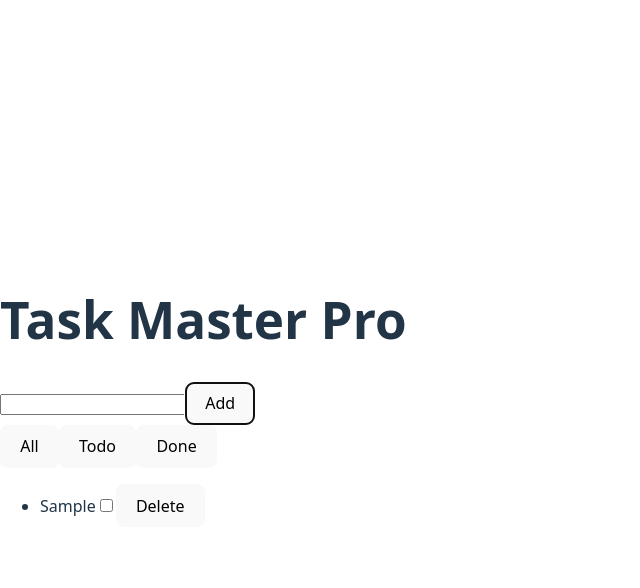
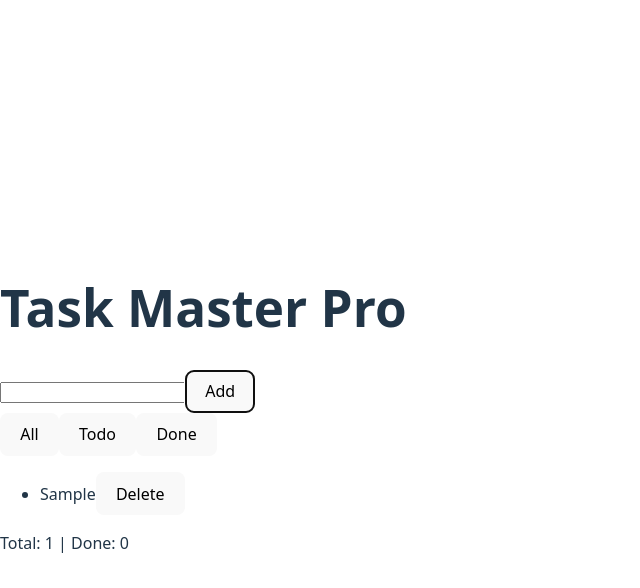
Before and after one commit to 01Keven/lumina-os, a React (Vite) app: page / in a window 1280 px wide. Both pictures are taken after typing "Sample" into the empty fields and a click on the button "Add". Shown: the top 588 px of the page, without its empty margins (0-640 px from the left). Built offline with nearby package versions, Linux system fonts and the light colour scheme.

Commit message:
add TaskStats component and update App and TaskItem for task statistics display

```diff
--- a/src/App.jsx
+++ b/src/App.jsx
@@ -10,9 +10,13 @@
 import { useState, useEffect } from "react";
 import { TaskInput } from "./components/TaskInput";
 import { TaskItem } from "./components/TaskItem";
+import { TaskStats } from "./components/TaskStats";
+
+function App() {
 
 
-function App() {
+
+    const [filter, setFilter] = useState(['all'])
 
     // Array para armazenamento das tasks
     const [tasks, setTasks] = useState(() => {
@@ -45,7 +49,9 @@ function App() {
         ])
     }
 
-    const [filter, setFilter] = useState(['all', 'done', 'todo'])
+    const totalTasks = tasks.length;
+
+    const completedTasks = tasks.filter( task => task.done).length;
 
     const filteredTasks = tasks.filter(task => {
         if (filter === 'todo') return !task.done;
@@ -65,6 +71,8 @@ function App() {
             return task;
         } ))
     }
+
+
 
     return (
         <div>
@@ -90,10 +98,15 @@ function App() {
                 ))}
 
             </ul>
+
+            <div>
+                {<TaskStats
+                    onDone={completedTasks}
+                    Total={totalTasks}
+                />}
+            </div>
         </div>
     )
 }
 
-
-
 export default App
--- a/src/components/TaskItem.jsx
+++ b/src/components/TaskItem.jsx
@@ -1,8 +1,8 @@
 export function TaskItem({task, onDelete, onToggle}) {
     return (
-        <li style={{ textDecoration: task.done ? 'line-through' : 'none' }}>
-            {task.text}
-            <input type="checkbox" name="" id="" onClick={ () => onToggle(task.id)}/>
+        <li style={{ textDecoration: task.done ? 'line-through' : 'none' , cursor: 'pointer'}}>
+            {/* {task.text} */}
+            <span onClick={ () => onToggle(task.id)}>{task.text}</span>
             <button onClick={ () => onDelete(task.id)} >Delete</button>
         </li>
     )
--- /dev/null
+++ b/src/components/TaskStats.jsx
@@ -0,0 +1,10 @@
+export function TaskStats({onDone, Total}) {
+    return (
+        <div>
+            <div>Total: {Total} |
+            <span> Done: {onDone}</span>
+
+            </div>
+        </div>
+    )
+}
```
